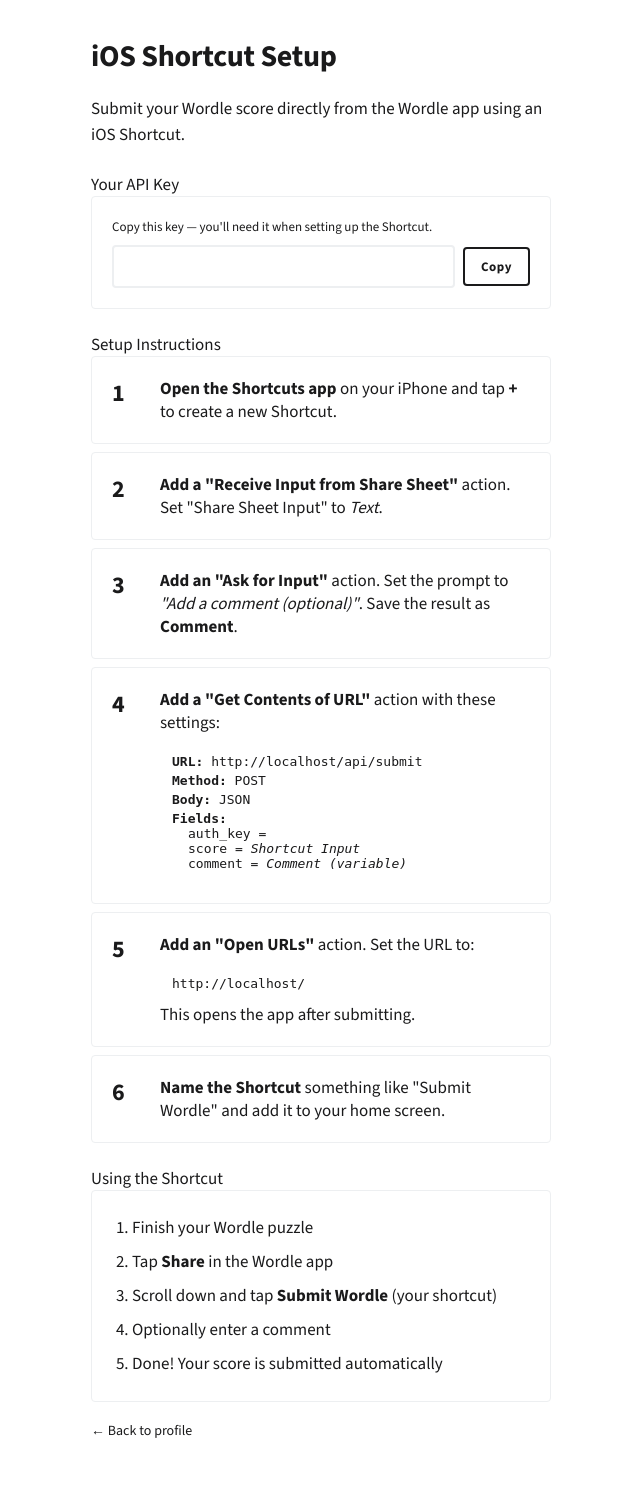
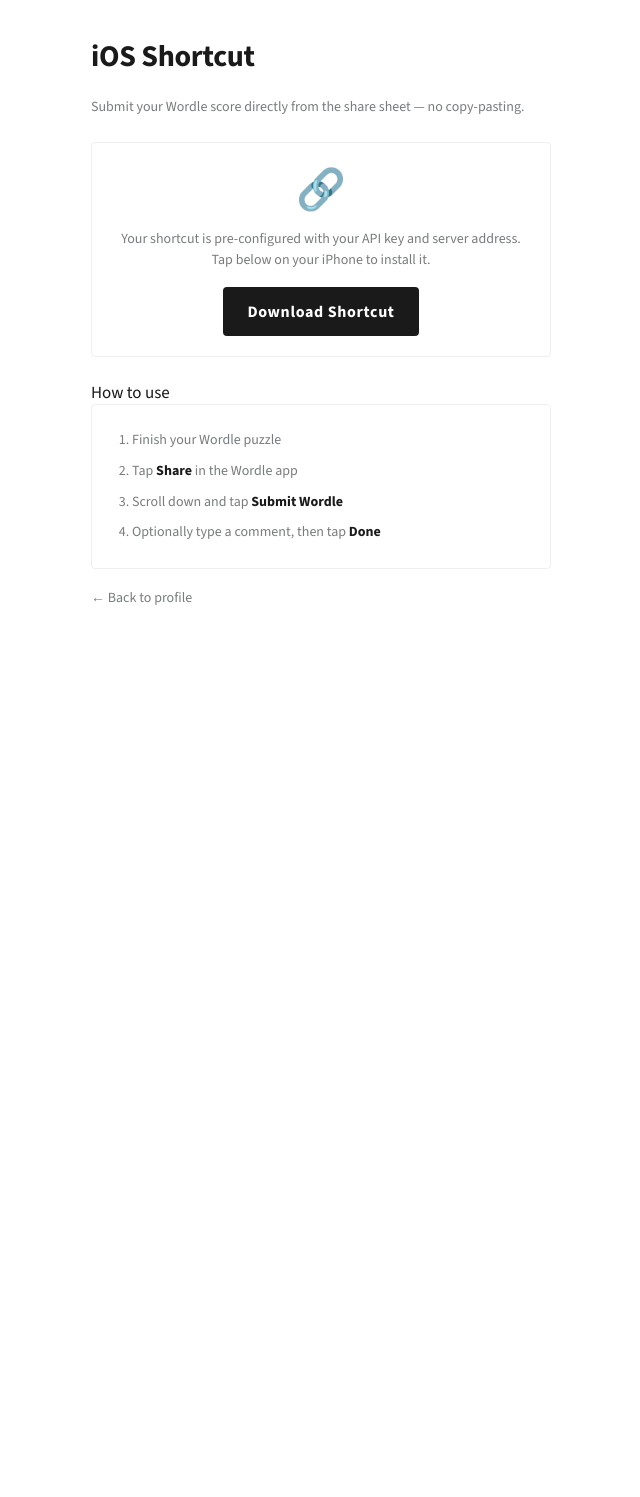
Before and after one commit to fatavatar/wordlebot, a Python web app: template app/templates/pwa/ios_shortcut.html in a window 1280 px wide. Shown: the part 65-1562 px from the top of the page, without its empty margins (319-959 px from the left). After the commit the page ends 670 px from the top, so only its background shows below. Run offline with Jinja, Linux system fonts and the light colour scheme; the template is opened without the code that fills it, so the values that code supplies are empty.

Commit message:
Generate pre-configured iOS Shortcut file instead of manual setup instructions
Adds /pwa/ios-shortcut/download which dynamically builds a binary plist
.shortcut file with the user's auth key and server URL already populated.
Replaces the 6-step manual shortcut creation guide with a single download button.

Co-Authored-By: Claude Sonnet 4.6 <noreply@anthropic.com>

```diff
--- a/app/templates/pwa/ios_shortcut.html
+++ b/app/templates/pwa/ios_shortcut.html
@@ -1,109 +1,35 @@
 {% extends "base.html" %}
-{% block title %}iOS Shortcut Setup — Wordle Tournament{% endblock %}
+{% block title %}iOS Shortcut — Wordle Tournament{% endblock %}
 
 {% block content %}
-<h1>iOS Shortcut Setup</h1>
-<p style="color:var(--color-tone-2);margin-bottom:24px">
-  Submit your Wordle score directly from the Wordle app using an iOS Shortcut.
+<h1>iOS Shortcut</h1>
+<p style="color:var(--t2);font-size:14px;margin-bottom:24px">
+  Submit your Wordle score directly from the share sheet — no copy-pasting.
 </p>
 
-<div class="section-title">Your API Key</div>
-<div class="card" style="margin-bottom:24px">
-  <p style="font-size:13px;color:var(--color-tone-2);margin-bottom:8px">Copy this key — you'll need it when setting up the Shortcut.</p>
-  <div style="display:flex;gap:8px;align-items:center">
-    <input type="text" id="auth-key" value="{{ g.user['auth_key'] }}" readonly
-           style="font-family:monospace;font-size:13px;background:var(--color-tone-6)">
-    <button type="button" onclick="copyKey()" class="btn btn-secondary btn-sm" style="width:auto">Copy</button>
-  </div>
+<div class="card" style="margin-bottom:24px;text-align:center">
+  <div style="font-size:40px;margin-bottom:12px">🔗</div>
+  <p style="margin-bottom:16px;color:var(--t2);font-size:14px">
+    Your shortcut is pre-configured with your API key and server address.<br>
+    Tap below on your iPhone to install it.
+  </p>
+  <a href="{{ url_for('pwa.ios_shortcut_download') }}"
+     class="btn btn-primary" style="width:auto;display:inline-block">
+    Download Shortcut
+  </a>
 </div>
 
-<div class="section-title">Setup Instructions</div>
-
-<div style="counter-reset:step">
-
-<div class="card" style="margin-bottom:8px;display:flex;gap:16px;align-items:flex-start">
-  <div style="font-size:24px;font-weight:700;color:var(--color-tone-4);min-width:32px">1</div>
-  <div>
-    <strong>Open the Shortcuts app</strong> on your iPhone and tap <strong>+</strong> to create a new Shortcut.
-  </div>
-</div>
-
-<div class="card" style="margin-bottom:8px;display:flex;gap:16px;align-items:flex-start">
-  <div style="font-size:24px;font-weight:700;color:var(--color-tone-4);min-width:32px">2</div>
-  <div>
-    <strong>Add a "Receive Input from Share Sheet"</strong> action. Set "Share Sheet Input" to <em>Text</em>.
-  </div>
-</div>
-
-<div class="card" style="margin-bottom:8px;display:flex;gap:16px;align-items:flex-start">
-  <div style="font-size:24px;font-weight:700;color:var(--color-tone-4);min-width:32px">3</div>
-  <div>
-    <strong>Add an "Ask for Input"</strong> action. Set the prompt to <em>"Add a comment (optional)"</em>.
-    Save the result as <strong>Comment</strong>.
-  </div>
-</div>
-
-<div class="card" style="margin-bottom:8px;display:flex;gap:16px;align-items:flex-start">
-  <div style="font-size:24px;font-weight:700;color:var(--color-tone-4);min-width:32px">4</div>
-  <div>
-    <strong>Add a "Get Contents of URL"</strong> action with these settings:
-    <div style="margin-top:8px;background:var(--color-tone-6);padding:12px;border-radius:4px;font-family:monospace;font-size:13px">
-      <div><strong>URL:</strong> {{ request.host_url }}api/submit</div>
-      <div style="margin-top:4px"><strong>Method:</strong> POST</div>
-      <div style="margin-top:4px"><strong>Body:</strong> JSON</div>
-      <div style="margin-top:4px"><strong>Fields:</strong></div>
-      <div style="margin-left:16px">auth_key = <em>{{ g.user['auth_key'] }}</em></div>
-      <div style="margin-left:16px">score = <em>Shortcut Input</em></div>
-      <div style="margin-left:16px">comment = <em>Comment (variable)</em></div>
-    </div>
-  </div>
-</div>
-
-<div class="card" style="margin-bottom:8px;display:flex;gap:16px;align-items:flex-start">
-  <div style="font-size:24px;font-weight:700;color:var(--color-tone-4);min-width:32px">5</div>
-  <div>
-    <strong>Add an "Open URLs"</strong> action. Set the URL to:
-    <div style="margin-top:8px;background:var(--color-tone-6);padding:12px;border-radius:4px;font-family:monospace;font-size:13px">
-      {{ request.host_url }}
-    </div>
-    This opens the app after submitting.
-  </div>
-</div>
-
-<div class="card" style="margin-bottom:24px;display:flex;gap:16px;align-items:flex-start">
-  <div style="font-size:24px;font-weight:700;color:var(--color-tone-4);min-width:32px">6</div>
-  <div>
-    <strong>Name the Shortcut</strong> something like "Submit Wordle" and add it to your home screen.
-  </div>
-</div>
-
-</div>
-
-<div class="section-title">Using the Shortcut</div>
+<div class="section-title">How to use</div>
 <div class="card">
-  <ol style="margin-left:20px;line-height:2">
+  <ol style="margin-left:20px;line-height:2.2;color:var(--t2);font-size:14px">
     <li>Finish your Wordle puzzle</li>
-    <li>Tap <strong>Share</strong> in the Wordle app</li>
-    <li>Scroll down and tap <strong>Submit Wordle</strong> (your shortcut)</li>
-    <li>Optionally enter a comment</li>
-    <li>Done! Your score is submitted automatically</li>
+    <li>Tap <strong style="color:var(--t1)">Share</strong> in the Wordle app</li>
+    <li>Scroll down and tap <strong style="color:var(--t1)">Submit Wordle</strong></li>
+    <li>Optionally type a comment, then tap <strong style="color:var(--t1)">Done</strong></li>
   </ol>
 </div>
 
 <div style="margin-top:16px">
-  <a href="{{ url_for('ui.profile') }}" style="font-size:14px;color:var(--color-tone-2)">← Back to profile</a>
+  <a href="{{ url_for('ui.profile') }}" style="font-size:14px;color:var(--t2)">← Back to profile</a>
 </div>
 {% endblock %}
-
-{% block scripts %}
-<script>
-function copyKey() {
-  const el = document.getElementById('auth-key');
-  navigator.clipboard.writeText(el.value).then(() => {
-    const btn = event.target;
-    btn.textContent = 'Copied!';
-    setTimeout(() => { btn.textContent = 'Copy'; }, 2000);
-  });
-}
-</script>
-{% endblock %}
```
Also changed, not shown: app/pwa/routes.py (+105 -1 lines).
